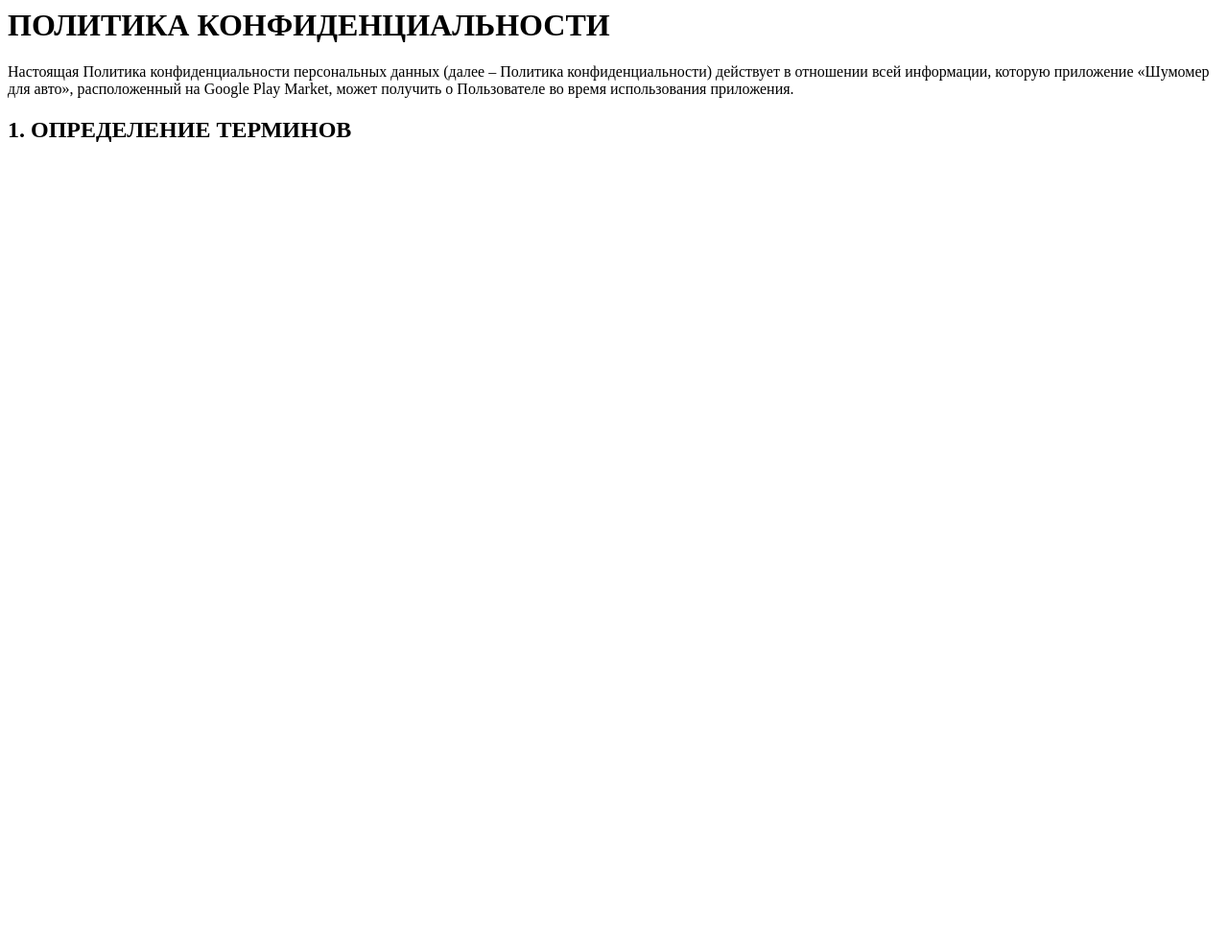
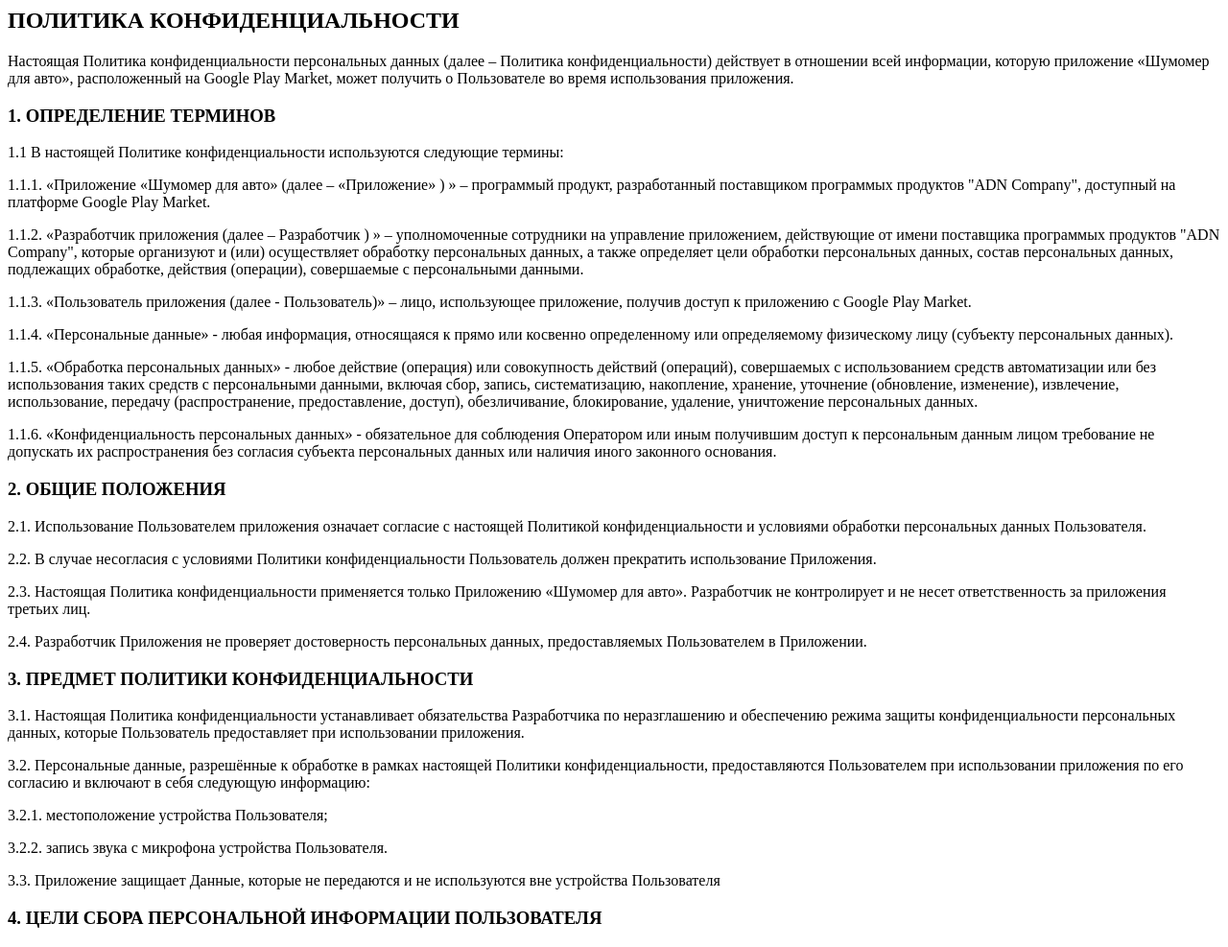
Before and after one commit to adncompany/adncompany.github.io, a plain HTML site: page index.html in a window 1280 px wide. Shown: the whole page at 96% size. Before the commit the page ends 800 px from the top, so only its background shows below. Drawn offline with Linux system fonts and the light colour scheme.

Commit message:
Update index.html

```diff
--- a/index.html
+++ b/index.html
@@ -6,19 +6,45 @@
 
 
  <body>
-  <h1>ПОЛИТИКА КОНФИДЕНЦИАЛЬНОСТИ</h1>
+  <h2>ПОЛИТИКА КОНФИДЕНЦИАЛЬНОСТИ</h2>
   <!-- Комментарий -->
     <p>Настоящая Политика конфиденциальности персональных данных (далее – Политика конфиденциальности)
      действует в отношении всей информации, которую приложение «Шумомер для авто»,
 расположенный на Google Play Market, может получить о Пользователе во время использования
      приложения.</p>
 
-  <h2>1. ОПРЕДЕЛЕНИЕ ТЕРМИНОВ</h2>
+  <h3>1. ОПРЕДЕЛЕНИЕ ТЕРМИНОВ</h3>
 
 
+<p>1.1 В настоящей Политике конфиденциальности используются следующие термины:</p>
+<p>1.1.1. «Приложение «Шумомер для авто» (далее – «Приложение» ) » – программый продукт, разработанный поставщиком программых продуктов "ADN Company", доступный на платформе Google Play Market. </p>
+<p>1.1.2. «Разработчик приложения (далее – Разработчик ) » – уполномоченные сотрудники на управление приложением, действующие от имени поставщика программых продуктов "ADN Company", которые организуют и (или) осуществляет обработку персональных данных, а также определяет цели обработки персональных данных, состав персональных данных, подлежащих обработке, действия (операции), совершаемые с персональными данными.</p>
+<p>1.1.3. «Пользователь приложения (далее - Пользователь)» – лицо, использующее приложение, получив доступ к приложению с Google Play Market. </p>
+<p>1.1.4. «Персональные данные» - любая информация, относящаяся к прямо или косвенно определенному или определяемому физическому лицу (субъекту персональных данных). </p>
+<p>1.1.5. «Обработка персональных данных» - любое действие (операция) или совокупность действий (операций), совершаемых с использованием средств автоматизации или без использования таких средств с персональными данными, включая сбор, запись, систематизацию, накопление, хранение, уточнение (обновление, изменение), извлечение, использование, передачу (распространение, предоставление, доступ), обезличивание, блокирование, удаление, уничтожение персональных данных. </p>
+<p>1.1.6. «Конфиденциальность персональных данных» - обязательное для соблюдения Оператором или иным получившим доступ к персональным данным лицом требование не допускать их распространения без согласия субъекта персональных данных или наличия иного законного основания. </p>
 
 
+<h3>2. ОБЩИЕ ПОЛОЖЕНИЯ</h3>
 
+<p>2.1. Использование Пользователем приложения означает согласие с настоящей Политикой конфиденциальности и условиями обработки персональных данных Пользователя.</p>
+<p>2.2. В случае несогласия с условиями Политики конфиденциальности Пользователь должен прекратить использование Приложения.</p>
+<p>2.3. Настоящая Политика конфиденциальности применяется только Приложению «Шумомер для авто». Разработчик не контролирует и не несет ответственность за приложения третьих лиц.</p>
+<p>2.4. Разработчик Приложения не проверяет достоверность персональных данных, предоставляемых Пользователем в Приложении.</p>
+
+<h3>3. ПРЕДМЕТ ПОЛИТИКИ КОНФИДЕНЦИАЛЬНОСТИ</h3>
+
+<p>3.1. Настоящая Политика конфиденциальности устанавливает обязательства Разработчика по неразглашению и обеспечению режима защиты конфиденциальности персональных данных, которые Пользователь предоставляет при использовании приложения.</p>
+<p>3.2. Персональные данные, разрешённые к обработке в рамках настоящей Политики конфиденциальности, предоставляются Пользователем при использовании приложения по его согласию и включают в себя следующую информацию:</p>
+<p>3.2.1. местоположение устройства Пользователя;</p>
+<p>3.2.2. запись звука с микрофона устройства Пользователя.</p>
+<p>3.3. Приложение защищает Данные, которые не передаются и не используются вне устройства Пользователя</p>
+
+<h3>4. ЦЕЛИ СБОРА ПЕРСОНАЛЬНОЙ ИНФОРМАЦИИ ПОЛЬЗОВАТЕЛЯ</h3>
+
+
+<p></p>
+<p></p>
 
  </body>
 </html>
```
